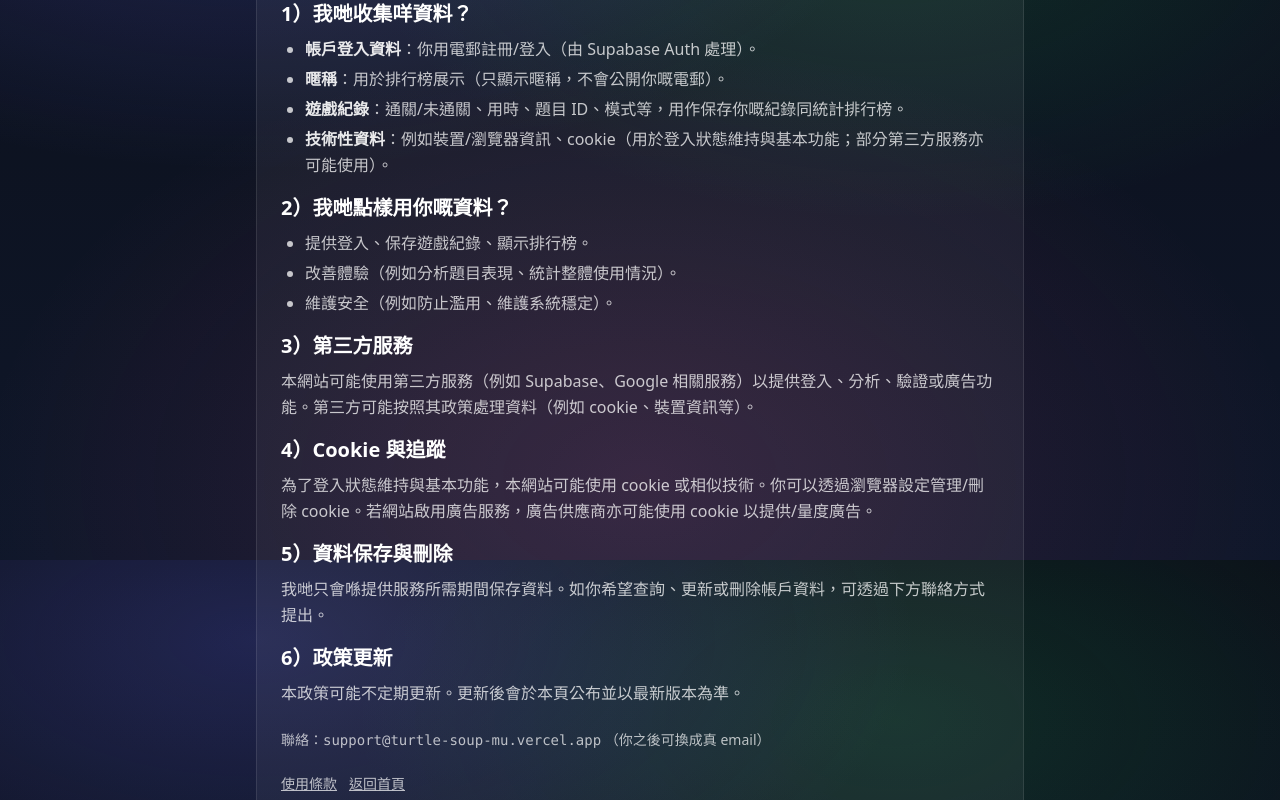
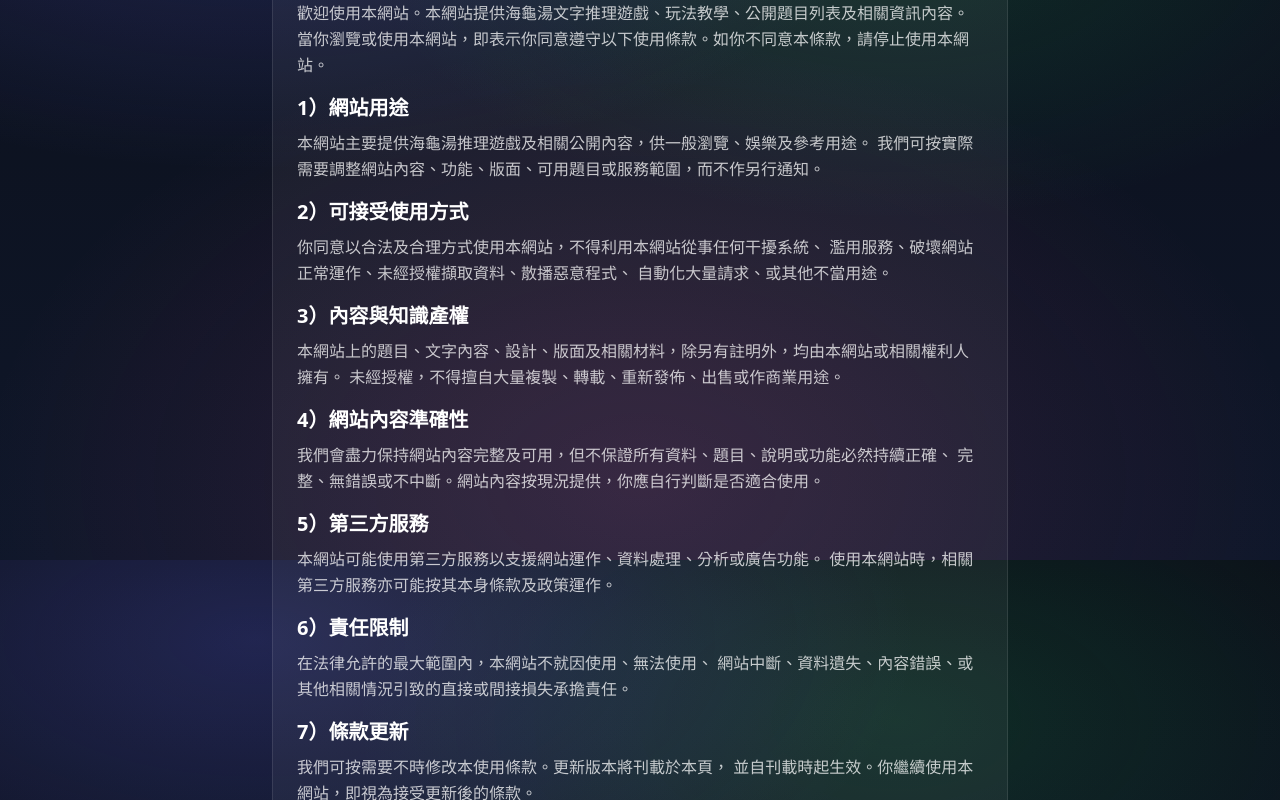
Before and after one commit to neloleong/turtle-soup, a Next.js app: page /terms in a window 1280 px wide. Shown: the part 240-1040 px from the top of the page. Built offline with nearby package versions, Linux system fonts and the light colour scheme.

Commit message:
make site public and update privacy terms soups pages

```diff
--- a/app/privacy/page.tsx
+++ b/app/privacy/page.tsx
@@ -3,84 +3,87 @@ import Link from "next/link";
 
 export default function PrivacyPage() {
   return (
-    <div className="mx-auto max-w-3xl space-y-4 rounded-2xl border border-white/10 bg-white/5 p-6">
+    <main className="mx-auto max-w-3xl px-4 py-8 text-white">
+      <section className="space-y-4 rounded-2xl border border-white/10 bg-white/5 p-6">
+        <p className="text-sm text-cyan-300">Privacy Policy</p>
         <h1 className="text-3xl font-semibold text-white">私隱政策</h1>
 
-      <p className="text-white/75 leading-relaxed">
-        我哋重視你嘅私隱。本網站提供《海龜湯》文字推理遊戲、排行榜同玩家紀錄等功能。以下說明我哋會收集咩資料、點樣使用、同你有咩選擇。
+        <p className="leading-relaxed text-white/75">
+          我們重視你的私隱。本網站提供海龜湯文字推理遊戲、玩法教學、公開題目列表及排行榜等內容。
+          本頁說明網站可能收集哪些基本資料、如何使用，以及你可如何管理相關資訊。
         </p>
 
         <section className="space-y-2">
-        <h2 className="text-xl font-semibold text-white">1）我哋收集咩資料？</h2>
-        <ul className="list-disc pl-6 text-white/75 space-y-1 leading-relaxed">
+          <h2 className="text-xl font-semibold text-white">1）我們可能收集哪些資料？</h2>
+          <ul className="list-disc space-y-1 pl-6 leading-relaxed text-white/75">
             <li>
-            <strong className="text-white/90">帳戶登入資料</strong>：你用電郵註冊/登入（由 Supabase Auth
-            處理）。
+              <strong className="text-white/90">基本使用資料</strong>：例如你瀏覽的頁面、使用功能的情況，以及基本網站互動資料。
             </li>
             <li>
-            <strong className="text-white/90">暱稱</strong>：用於排行榜展示（只顯示暱稱，不會公開你嘅電郵）。
+              <strong className="text-white/90">技術性資料</strong>：例如瀏覽器類型、裝置資訊、IP 位址、網頁請求紀錄及錯誤紀錄，用於維持網站穩定和基本安全。
             </li>
             <li>
-            <strong className="text-white/90">遊戲紀錄</strong>：通關/未通關、用時、題目 ID、模式等，用作保存你嘅紀錄同統計排行榜。
-          </li>
-          <li>
-            <strong className="text-white/90">技術性資料</strong>：例如裝置/瀏覽器資訊、cookie（用於登入狀態維持與基本功能；部分第三方服務亦可能使用）。
+              <strong className="text-white/90">排行榜或遊戲統計資料</strong>：如網站啟用公開排行榜或統計功能，可能會記錄相關遊玩結果與整體數據，但不一定會直接識別你的個人身份。
             </li>
           </ul>
         </section>
 
         <section className="space-y-2">
-        <h2 className="text-xl font-semibold text-white">2）我哋點樣用你嘅資料？</h2>
-        <ul className="list-disc pl-6 text-white/75 space-y-1 leading-relaxed">
-          <li>提供登入、保存遊戲紀錄、顯示排行榜。</li>
-          <li>改善體驗（例如分析題目表現、統計整體使用情況）。</li>
-          <li>維護安全（例如防止濫用、維護系統穩定）。</li>
+          <h2 className="text-xl font-semibold text-white">2）我們如何使用資料？</h2>
+          <ul className="list-disc space-y-1 pl-6 leading-relaxed text-white/75">
+            <li>提供網站基本功能與遊戲體驗。</li>
+            <li>改善網站內容、玩法流程與整體使用體驗。</li>
+            <li>維持網站安全、穩定及防止濫用。</li>
+            <li>在需要時進行基本流量分析、錯誤追蹤或服務維護。</li>
           </ul>
         </section>
 
         <section className="space-y-2">
-        <h2 className="text-xl font-semibold text-white">3）第三方服務</h2>
-        <p className="text-white/75 leading-relaxed">
-          本網站可能使用第三方服務（例如 Supabase、Google 相關服務）以提供登入、分析、驗證或廣告功能。第三方可能按照其政策處理資料（例如 cookie、裝置資訊等）。
+          <h2 className="text-xl font-semibold text-white">3）Cookie 與類似技術</h2>
+          <p className="leading-relaxed text-white/75">
+            本網站可能使用 Cookie 或其他類似技術，以支援基本網站功能、記住使用偏好、分析流量，或配合第三方服務運作。
+            你可透過瀏覽器設定管理或刪除 Cookie，但部分功能可能因此受到影響。
           </p>
         </section>
 
         <section className="space-y-2">
-        <h2 className="text-xl font-semibold text-white">4）Cookie 與追蹤</h2>
-        <p className="text-white/75 leading-relaxed">
-          為了登入狀態維持與基本功能，本網站可能使用 cookie 或相似技術。你可以透過瀏覽器設定管理/刪除 cookie。若網站啟用廣告服務，廣告供應商亦可能使用 cookie 以提供/量度廣告。
+          <h2 className="text-xl font-semibold text-white">4）第三方服務</h2>
+          <p className="leading-relaxed text-white/75">
+            本網站可能使用第三方服務以支援網站運作，例如資料儲存、分析、驗證或廣告服務。
+            相關第三方可能會根據其本身的私隱政策處理部分技術性資料、Cookie 或裝置資訊。
           </p>
         </section>
 
         <section className="space-y-2">
-        <h2 className="text-xl font-semibold text-white">5）資料保存與刪除</h2>
-        <p className="text-white/75 leading-relaxed">
-          我哋只會喺提供服務所需期間保存資料。如你希望查詢、更新或刪除帳戶資料，可透過下方聯絡方式提出。
+          <h2 className="text-xl font-semibold text-white">5）資料保存</h2>
+          <p className="leading-relaxed text-white/75">
+            我們只會在提供服務、維護網站或符合法律要求所需的期間內保存相關資料。
+            當資料不再有需要時，會按合理方式刪除或停止使用。
           </p>
         </section>
 
         <section className="space-y-2">
           <h2 className="text-xl font-semibold text-white">6）政策更新</h2>
-        <p className="text-white/75 leading-relaxed">
-          本政策可能不定期更新。更新後會於本頁公布並以最新版本為準。
+          <p className="leading-relaxed text-white/75">
+            本政策可能不定期更新。任何更新將刊載於本頁，並以最新版本為準。
           </p>
         </section>
 
         <div className="pt-2 text-sm text-white/70">
-        聯絡：<span className="font-mono">support@turtle-soup-mu.vercel.app</span>{" "}
-        （你之後可換成真 email）
+          聯絡：<span className="font-mono">mtscardshop@gmail.com</span>
         </div>
 
         <div className="flex gap-3 pt-2 text-sm">
-        <Link className="text-white/70 hover:text-white underline" href="/terms">
+          <Link className="text-white/70 underline hover:text-white" href="/terms">
             使用條款
           </Link>
-        <Link className="text-white/70 hover:text-white underline" href="/">
+          <Link className="text-white/70 underline hover:text-white" href="/">
             返回首頁
           </Link>
         </div>
 
-      <div className="text-xs text-white/45">最後更新：2026-03-03</div>
-    </div>
+        <div className="text-xs text-white/45">最後更新：2026-04-22</div>
+      </section>
+    </main>
   );
 }
--- a/app/terms/page.tsx
+++ b/app/terms/page.tsx
@@ -1,86 +1,90 @@
-// /app/privacy/page.tsx
+// /app/terms/page.tsx
 import Link from "next/link";
 
-export default function PrivacyPage() {
+export default function TermsPage() {
   return (
-    <div className="mx-auto max-w-3xl space-y-4 rounded-2xl border border-white/10 bg-white/5 p-6">
-      <h1 className="text-3xl font-semibold text-white">私隱政策</h1>
+    <main className="mx-auto max-w-3xl px-4 py-8 text-white">
+      <section className="space-y-4 rounded-2xl border border-white/10 bg-white/5 p-6">
+        <p className="text-sm text-cyan-300">Terms of Use</p>
+        <h1 className="text-3xl font-semibold text-white">使用條款</h1>
 
-      <p className="text-white/75 leading-relaxed">
-        我哋重視你嘅私隱。本網站提供《海龜湯》文字推理遊戲、排行榜同玩家紀錄等功能。以下說明我哋會收集咩資料、點樣使用、同你有咩選擇。
+        <p className="leading-relaxed text-white/75">
+          歡迎使用本網站。本網站提供海龜湯文字推理遊戲、玩法教學、公開題目列表及相關資訊內容。
+          當你瀏覽或使用本網站，即表示你同意遵守以下使用條款。如你不同意本條款，請停止使用本網站。
         </p>
 
         <section className="space-y-2">
-        <h2 className="text-xl font-semibold text-white">1）我哋收集咩資料？</h2>
-        <ul className="list-disc pl-6 text-white/75 space-y-1 leading-relaxed">
-          <li>
-            <strong className="text-white/90">帳戶登入資料</strong>：你用電郵註冊/登入（由 Supabase Auth
-            處理）。
-          </li>
-          <li>
-            <strong className="text-white/90">暱稱</strong>：用於排行榜展示（只顯示暱稱，不會公開你嘅電郵）。
-          </li>
-          <li>
-            <strong className="text-white/90">遊戲紀錄</strong>：通關/未通關、用時、題目 ID、模式等，用作保存你嘅紀錄同統計排行榜。
-          </li>
-          <li>
-            <strong className="text-white/90">技術性資料</strong>：例如裝置/瀏覽器資訊、cookie（用於登入狀態維持與基本功能；部分第三方服務亦可能使用）。
-          </li>
-        </ul>
-      </section>
-
-      <section className="space-y-2">
-        <h2 className="text-xl font-semibold text-white">2）我哋點樣用你嘅資料？</h2>
-        <ul className="list-disc pl-6 text-white/75 space-y-1 leading-relaxed">
-          <li>提供登入、保存遊戲紀錄、顯示排行榜。</li>
-          <li>改善體驗（例如分析題目表現、統計整體使用情況）。</li>
-          <li>維護安全（例如防止濫用、維護系統穩定）。</li>
-        </ul>
-      </section>
-
-      <section className="space-y-2">
-        <h2 className="text-xl font-semibold text-white">3）第三方服務</h2>
-        <p className="text-white/75 leading-relaxed">
-          本網站可能使用第三方服務（例如 Supabase、Google 相關服務）以提供登入、分析、驗證或廣告功能。第三方可能按照其政策處理資料（例如 cookie、裝置資訊等）。
+          <h2 className="text-xl font-semibold text-white">1）網站用途</h2>
+          <p className="leading-relaxed text-white/75">
+            本網站主要提供海龜湯推理遊戲及相關公開內容，供一般瀏覽、娛樂及參考用途。
+            我們可按實際需要調整網站內容、功能、版面、可用題目或服務範圍，而不作另行通知。
           </p>
         </section>
 
         <section className="space-y-2">
-        <h2 className="text-xl font-semibold text-white">4）Cookie 與追蹤</h2>
-        <p className="text-white/75 leading-relaxed">
-          為了登入狀態維持與基本功能，本網站可能使用 cookie 或相似技術。你可以透過瀏覽器設定管理/刪除 cookie。若網站啟用廣告服務，廣告供應商亦可能使用 cookie 以提供/量度廣告。
+          <h2 className="text-xl font-semibold text-white">2）可接受使用方式</h2>
+          <p className="leading-relaxed text-white/75">
+            你同意以合法及合理方式使用本網站，不得利用本網站從事任何干擾系統、
+            濫用服務、破壞網站正常運作、未經授權擷取資料、散播惡意程式、
+            自動化大量請求、或其他不當用途。
           </p>
         </section>
 
         <section className="space-y-2">
-        <h2 className="text-xl font-semibold text-white">5）資料保存與刪除</h2>
-        <p className="text-white/75 leading-relaxed">
-          我哋只會喺提供服務所需期間保存資料。如你希望查詢、更新或刪除帳戶資料，可透過下方聯絡方式提出。
+          <h2 className="text-xl font-semibold text-white">3）內容與知識產權</h2>
+          <p className="leading-relaxed text-white/75">
+            本網站上的題目、文字內容、設計、版面及相關材料，除另有註明外，均由本網站或相關權利人擁有。
+            未經授權，不得擅自大量複製、轉載、重新發佈、出售或作商業用途。
           </p>
         </section>
 
         <section className="space-y-2">
-        <h2 className="text-xl font-semibold text-white">6）政策更新</h2>
-        <p className="text-white/75 leading-relaxed">
-          本政策可能不定期更新。更新後會於本頁公布並以最新版本為準。
+          <h2 className="text-xl font-semibold text-white">4）網站內容準確性</h2>
+          <p className="leading-relaxed text-white/75">
+            我們會盡力保持網站內容完整及可用，但不保證所有資料、題目、說明或功能必然持續正確、
+            完整、無錯誤或不中斷。網站內容按現況提供，你應自行判斷是否適合使用。
+          </p>
+        </section>
+
+        <section className="space-y-2">
+          <h2 className="text-xl font-semibold text-white">5）第三方服務</h2>
+          <p className="leading-relaxed text-white/75">
+            本網站可能使用第三方服務以支援網站運作、資料處理、分析或廣告功能。
+            使用本網站時，相關第三方服務亦可能按其本身條款及政策運作。
+          </p>
+        </section>
+
+        <section className="space-y-2">
+          <h2 className="text-xl font-semibold text-white">6）責任限制</h2>
+          <p className="leading-relaxed text-white/75">
+            在法律允許的最大範圍內，本網站不就因使用、無法使用、
+            網站中斷、資料遺失、內容錯誤、或其他相關情況引致的直接或間接損失承擔責任。
+          </p>
+        </section>
+
+        <section className="space-y-2">
+          <h2 className="text-xl font-semibold text-white">7）條款更新</h2>
+          <p className="leading-relaxed text-white/75">
+            我們可按需要不時修改本使用條款。更新版本將刊載於本頁，
+            並自刊載時起生效。你繼續使用本網站，即視為接受更新後的條款。
           </p>
         </section>
 
         <div className="pt-2 text-sm text-white/70">
-        聯絡：<span className="font-mono">support@turtle-soup-mu.vercel.app</span>{" "}
-        （你之後可換成真 email）
+          聯絡：<span className="font-mono">mtscardshop@gmail.com</span>
         </div>
 
         <div className="flex gap-3 pt-2 text-sm">
-        <Link className="text-white/70 hover:text-white underline" href="/terms">
-          使用條款
+          <Link className="text-white/70 underline hover:text-white" href="/privacy">
+            私隱政策
           </Link>
-        <Link className="text-white/70 hover:text-white underline" href="/">
+          <Link className="text-white/70 underline hover:text-white" href="/">
             返回首頁
           </Link>
         </div>
 
-      <div className="text-xs text-white/45">最後更新：2026-03-03</div>
-    </div>
+        <div className="text-xs text-white/45">最後更新：2026-04-22</div>
+      </section>
+    </main>
   );
 }
```
Lines whose indentation alone changed are shown as unchanged.
